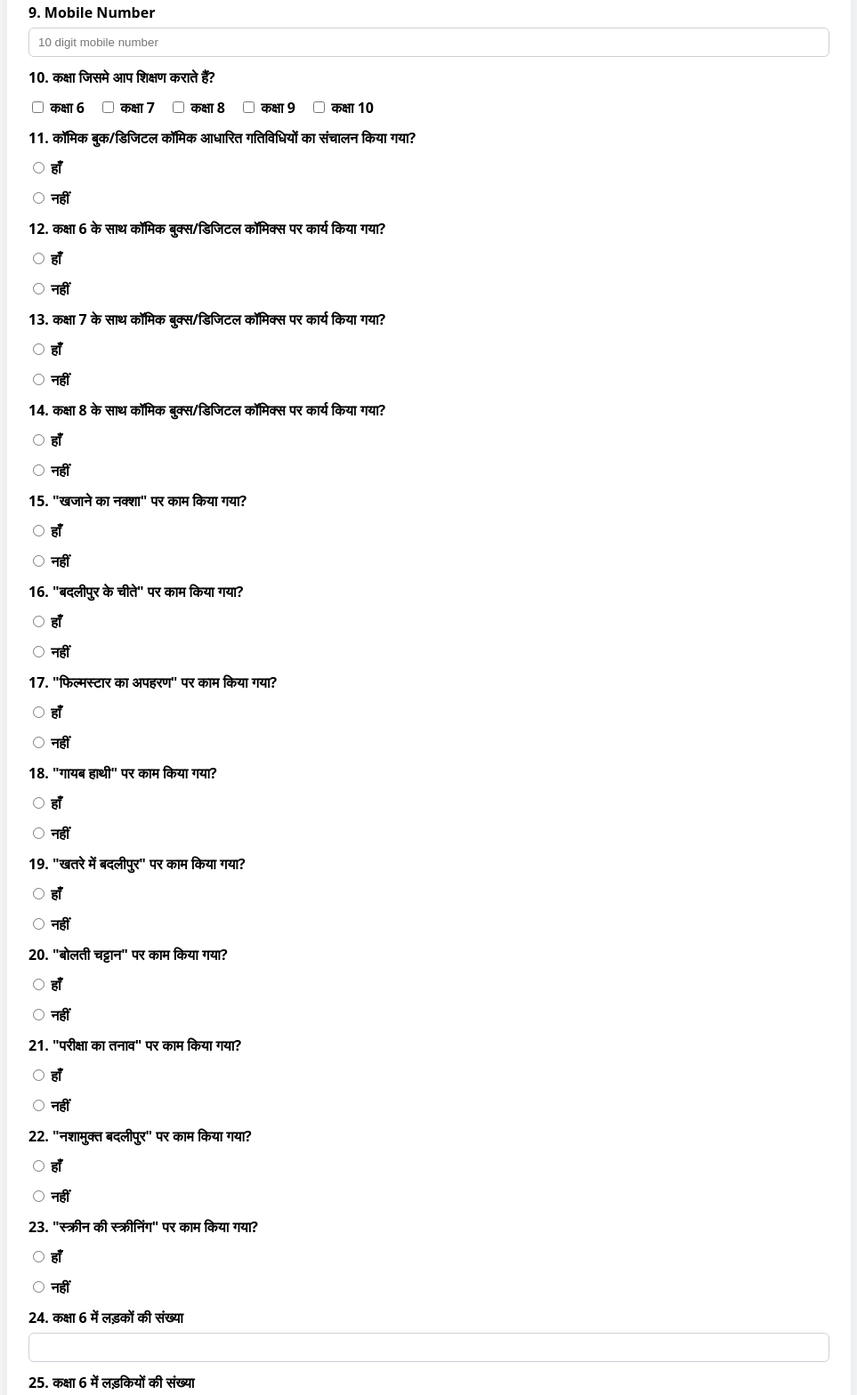
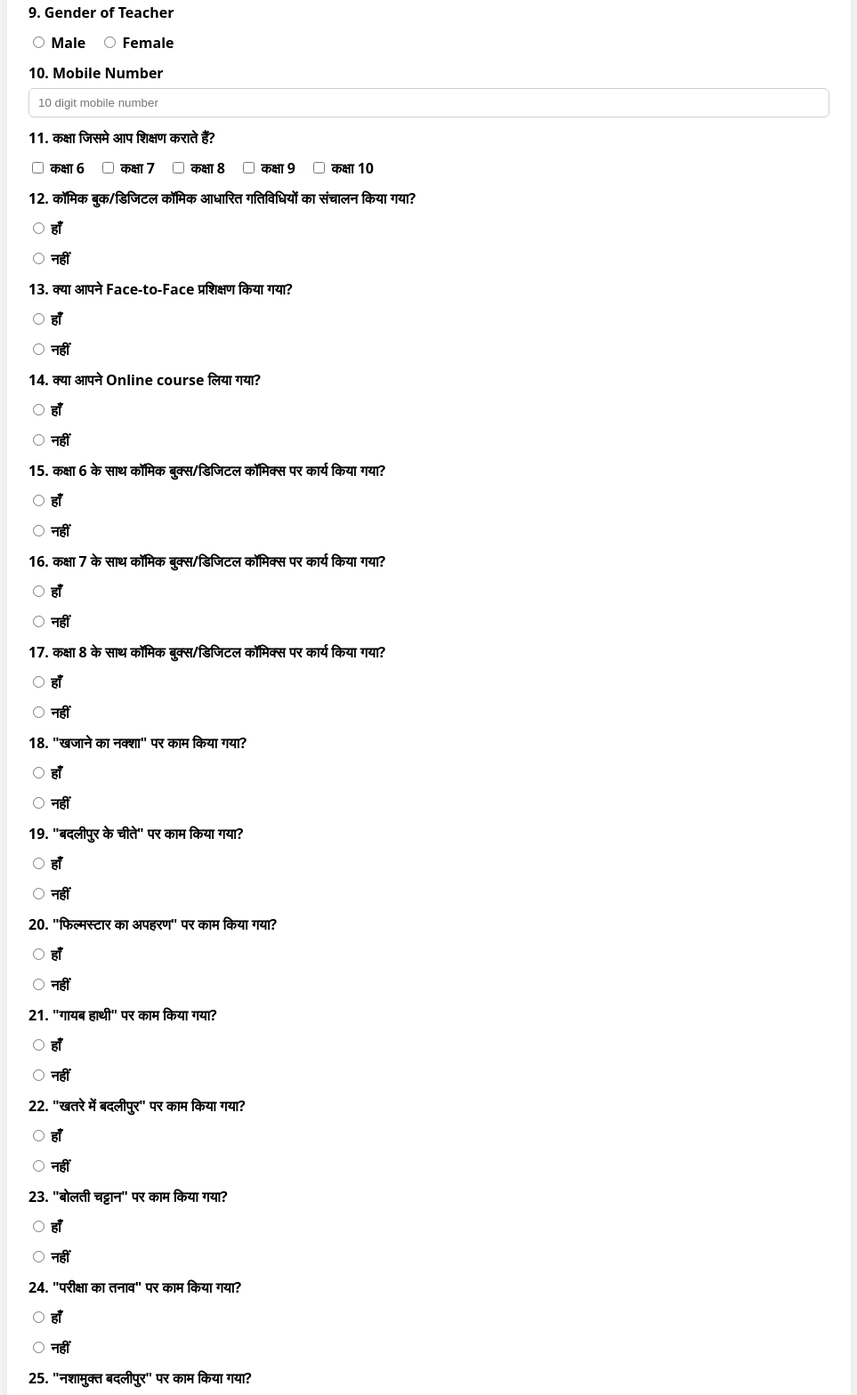
Before and after one commit to vanisebco/Student-Data-Collection, a plain HTML site: page index.html in a window 1280 px wide. Shown: the part 852-2420 px from the top of the page at 89% size, without its empty margins (158-1121 px from the left). Drawn offline with Linux system fonts and the light colour scheme; no server answers.

Commit message:
Update index.html
update teacher and questions

```diff
--- a/index.html
+++ b/index.html
@@ -80,14 +80,19 @@
 
       <!-- 8 -->
       <label for="teacherName">8. Name of Teacher</label>
-      <input type="text" id="teacherName" name="TeacherName" placeholder="Enter Teacher (Principal) Name" required>
+      <input type="text" id="teacherName" name="TeacherName" class="uppercase" placeholder="Enter Teacher (Principal) Name" required>
 
-      <!-- 9 -->
-      <label for="mobile">9. Mobile Number</label>
+      <!-- 9 (added) -->
+      <label>9. Gender of Teacher</label>
+      <label class="inline"><input type="radio" name="TeacherGender" value="Male" required> Male</label>
+      <label class="inline"><input type="radio" name="TeacherGender" value="Female"> Female</label>
+
+      <!-- 10 -->
+      <label for="mobile">10. Mobile Number</label>
       <input type="tel" id="mobile" name="MobileNumber" placeholder="10 digit mobile number" pattern="[0-9]{10}" maxlength="10" required />
 
-      <!-- 10 -->
-      <label>10. कक्षा जिसमे आप शिक्षण कराते हैं?</label>
+      <!-- 11 -->
+      <label>11. कक्षा जिसमे आप शिक्षण कराते हैं?</label>
       <div>
         <label class="inline"><input type="checkbox" name="ClassTaught" value="कक्षा 6" /> कक्षा 6</label>
         <label class="inline"><input type="checkbox" name="ClassTaught" value="कक्षा 7" /> कक्षा 7</label>
@@ -96,71 +101,81 @@
         <label class="inline"><input type="checkbox" name="ClassTaught" value="कक्षा 10" /> कक्षा 10</label>
       </div>
 
-      <!-- 11–29 -->
-      <label>11. कॉमिक बुक/डिजिटल कॉमिक आधारित गतिविधियों का संचालन किया गया?</label>
+      <!-- 12–29 -->
+      <label>12. कॉमिक बुक/डिजिटल कॉमिक आधारित गतिविधियों का संचालन किया गया?</label>
       <label><input type="radio" name="ActivitiesConducted" value="हाँ" required /> हाँ</label>
       <label><input type="radio" name="ActivitiesConducted" value="नहीं" /> नहीं</label>
 
-      <label>12. कक्षा 6 के साथ कॉमिक बुक्स/डिजिटल कॉमिक्स पर कार्य किया गया?</label>
+      <!-- 13 (added) -->
+      <label>13. क्या आपने Face-to-Face प्रशिक्षण किया गया?</label>
+      <label><input type="radio" name="FaceToFaceTraining" value="हाँ" /> हाँ</label>
+      <label><input type="radio" name="FaceToFaceTraining" value="नहीं" /> नहीं</label>
+
+      <!-- 14 (added) -->
+      <label>14. क्या आपने Online course लिया गया?</label>
+      <label><input type="radio" name="OnlineCourseTaken" value="हाँ" /> हाँ</label>
+      <label><input type="radio" name="OnlineCourseTaken" value="नहीं" /> नहीं</label>
+
+      <label>15. कक्षा 6 के साथ कॉमिक बुक्स/डिजिटल कॉमिक्स पर कार्य किया गया?</label>
       <label><input type="radio" name="Class6Worked" value="हाँ" required /> हाँ</label>
       <label><input type="radio" name="Class6Worked" value="नहीं" /> नहीं</label>
 
-      <label>13. कक्षा 7 के साथ कॉमिक बुक्स/डिजिटल कॉमिक्स पर कार्य किया गया?</label>
+      <label>16. कक्षा 7 के साथ कॉमिक बुक्स/डिजिटल कॉमिक्स पर कार्य किया गया?</label>
       <label><input type="radio" name="Class7Worked" value="हाँ" required /> हाँ</label>
       <label><input type="radio" name="Class7Worked" value="नहीं" /> नहीं</label>
 
-      <label>14. कक्षा 8 के साथ कॉमिक बुक्स/डिजिटल कॉमिक्स पर कार्य किया गया?</label>
+      <label>17. कक्षा 8 के साथ कॉमिक बुक्स/डिजिटल कॉमिक्स पर कार्य किया गया?</label>
       <label><input type="radio" name="Class8Worked" value="हाँ" required /> हाँ</label>
       <label><input type="radio" name="Class8Worked" value="नहीं" /> नहीं</label>
 
-      <label>15. "खजाने का नक्शा" पर काम किया गया?</label>
+      <label>18. "खजाने का नक्शा" पर काम किया गया?</label>
       <label><input type="radio" name="KhazaneKaNaksha" value="हाँ" /> हाँ</label>
       <label><input type="radio" name="KhazaneKaNaksha" value="नहीं" /> नहीं</label>
 
-      <label>16. "बदलीपुर के चीते" पर काम किया गया?</label>
+      <label>19. "बदलीपुर के चीते" पर काम किया गया?</label>
       <label><input type="radio" name="BadlipurKeCheete" value="हाँ" /> हाँ</label>
       <label><input type="radio" name="BadlipurKeCheete" value="नहीं" /> नहीं</label>
 
-      <label>17. "फिल्मस्टार का अपहरण" पर काम किया गया?</label>
+      <label>20. "फिल्मस्टार का अपहरण" पर काम किया गया?</label>
       <label><input type="radio" name="FilmstarApharan" value="हाँ" /> हाँ</label>
       <label><input type="radio" name="FilmstarApharan" value="नहीं" /> नहीं</label>
 
-      <label>18. "गायब हाथी" पर काम किया गया?</label>
+      <label>21. "गायब हाथी" पर काम किया गया?</label>
       <label><input type="radio" name="GayabHati" value="हाँ" /> हाँ</label>
       <label><input type="radio" name="GayabHati" value="नहीं" /> नहीं</label>
 
-      <label>19. "खतरे में बदलीपुर" पर काम किया गया?</label>
+      <label>22. "खतरे में बदलीपुर" पर काम किया गया?</label>
       <label><input type="radio" name="KhatreMeinBadlipur" value="हाँ" /> हाँ</label>
       <label><input type="radio" name="KhatreMeinBadlipur" value="नहीं" /> नहीं</label>
 
-      <label>20. "बोलती चट्टान" पर काम किया गया?</label>
+      <label>23. "बोलती चट्टान" पर काम किया गया?</label>
       <label><input type="radio" name="BoltiChattan" value="हाँ" /> हाँ</label>
       <label><input type="radio" name="BoltiChattan" value="नहीं" /> नहीं</label>
 
-      <label>21. "परीक्षा का तनाव" पर काम किया गया?</label>
+      <label>24. "परीक्षा का तनाव" पर काम किया गया?</label>
       <label><input type="radio" name="Parikshakatanaav" value="हाँ" /> हाँ</label>
       <label><input type="radio" name="Parikshakatanaav" value="नहीं" /> नहीं</label>
 
-       <label>22. "नशामुक्त बदलीपुर" पर काम किया गया?</label>
+       <label>25. "नशामुक्त बदलीपुर" पर काम किया गया?</label>
       <label><input type="radio" name="Nashamukt Badlipur" value="हाँ" /> हाँ</label>
       <label><input type="radio" name="Nashamukt Badlipur" value="नहीं" /> नहीं</label>
 
-      <label>23. "स्क्रीन की स्क्रीनिंग" पर काम किया गया?</label>
+      <label>26. "स्क्रीन की स्क्रीनिंग" पर काम किया गया?</label>
       <label><input type="radio" name="Screenkiscreening" value="हाँ" /> हाँ</label>
       <label><input type="radio" name="Screenkiscreening" value="नहीं" /> नहीं</label>
 
-      <label>24. कक्षा 6 में लड़कों की संख्या</label><input type="number" name="Class6_Boys" min="0" />
-      <label>25. कक्षा 6 में लड़कियों की संख्या</label><input type="number" name="Class6_Girls" min="0" />
-      <label>26. कक्षा 7 में लड़कों की संख्या</label><input type="number" name="Class7_Boys" min="0" />
-      <label>27. कक्षा 7 में लड़कियों की संख्या</label><input type="number" name="Class7_Girls" min="0" />
-      <label>28. कक्षा 8 में लड़कों की संख्या</label><input type="number" name="Class8_Boys" min="0" />
-      <label>29. कक्षा 8 में लड़कियों की संख्या</label><input type="number" name="Class8_Girls" min="0" />
+      <label>27. कक्षा 6 में लड़कों की संख्या</label><input type="number" name="Class6_Boys" min="0" />
+      <label>28. कक्षा 6 में लड़कियों की संख्या</label><input type="number" name="Class6_Girls" min="0" />
+      <label>29. कक्षा 7 में लड़कों की संख्या</label><input type="number" name="Class7_Boys" min="0" />
+      <label>30. कक्षा 7 में लड़कियों की संख्या</label><input type="number" name="Class7_Girls" min="0" />
+      <label>31. कक्षा 8 में लड़कों की संख्या</label><input type="number" name="Class8_Boys" min="0" />
+      <label>32. कक्षा 8 में लड़कियों की संख्या</label><input type="number" name="Class8_Girls" min="0" />
 
-      <label>30. क्या आपके द्वारा विद्यालय में डिजिटल कॉमिक्स उपयोग में ली गई?</label>
+      <label>33. क्या आपके द्वारा विद्यालय में डिजिटल कॉमिक्स उपयोग में ली गई?</label>
       <label><input type="radio" name="UsedDigitalComics" value="हाँ" /> हाँ</label>
       <label><input type="radio" name="UsedDigitalComics" value="नहीं" /> नहीं</label>
 
-      <label>31. विद्यार्थियों ने किन-किन मंचों पर प्रस्तुतीकरण किया?</label>
+      <label>34. विद्यार्थियों ने किन-किन मंचों पर प्रस्तुतीकरण किया?</label>
       <div class="checkbox-list">
         <label><input type="checkbox" name="PresentationPlatform" value="प्रार्थना सभा" /> प्रार्थना सभा</label>
         <label><input type="checkbox" name="PresentationPlatform" value="कक्षा में ही" /> कक्षा में ही</label>
@@ -170,7 +185,7 @@
         <label>अन्य: <input type="text" name="PresentationPlatform_Other" placeholder="अगर अन्य हो तो लिखें" /></label>
       </div>
 
-      <label>32. Feedback & experience</label>
+      <label>35. Feedback & experience</label>
       <textarea name="Feedback" placeholder="अपना अनुभव और फीडबैक यहाँ लिखें"></textarea>
 
       <div class="buttons">
```
